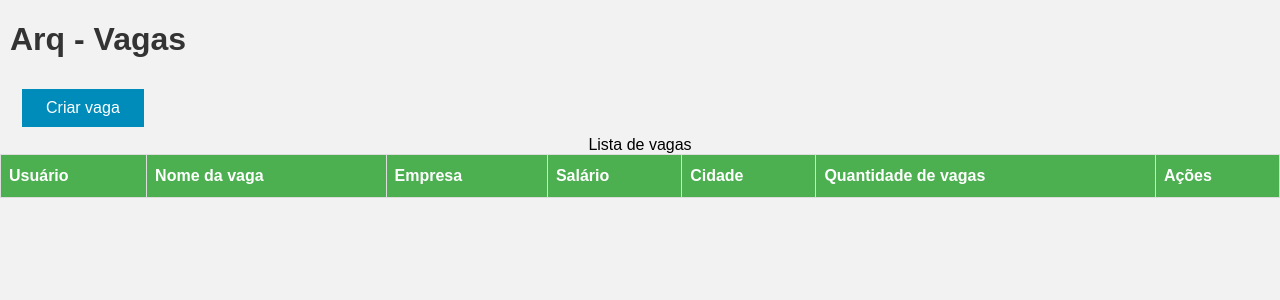
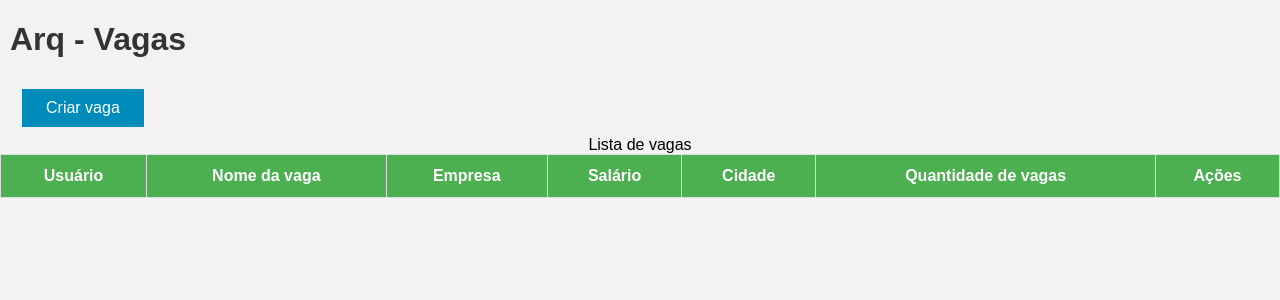
Before and after one commit to eduardoh03/Senai, a Django app: page /jobs/ in a window 1280 px wide. Shown: the part 38-338 px from the top of the page. Run offline with Django 4.2, Linux system fonts and the light colour scheme; data that the repository does not hold is empty.

Commit message:
Centralizado as colunas.

```diff
--- a/apps/core/urls.py
+++ b/apps/core/urls.py
@@ -4,7 +4,6 @@ from django.urls import path, include
 from .views import create_user, entrar, sair
 
 urlpatterns = [
-
     path('create_user', create_user, name="create_user"),
     path('entrar', entrar, name="entrar"),
     path('sair', sair, name="sair"),
--- a/static/css/jobs.css
+++ b/static/css/jobs.css
@@ -1,4 +1,6 @@
-
+.center {
+  text-align: center;
+}
 body {
     font-family: Arial, sans-serif;
 }
--- a/templates/jobs.html
+++ b/templates/jobs.html
@@ -18,23 +18,23 @@
     <table>
     <caption>Lista de vagas</caption>
         <tr>
-            <th>Usuário</th>
-            <th>Nome da vaga</th>
-            <th>Empresa</th>
-            <th>Salário</th>
-            <th>Cidade</th>
-            <th>Quantidade de vagas</th>
-            <th>Ações</th>
+            <th class="center">Usuário</th>
+            <th class="center">Nome da vaga</th>
+            <th class="center">Empresa</th>
+            <th class="center">Salário</th>
+            <th class="center">Cidade</th>
+            <th class="center">Quantidade de vagas</th>
+            <th class="center">Ações</th>
         </tr>
 
         {% for job in jobs %}
             <tr>
-                <td>{% if job.user %}{{ job.user }}{% else %}Usuário não cadastrado{% endif %}</td>
-                <td>{% if job.nome %}{{ job.nome }}{% else %}N/A{% endif %}</td>
-                <td>{% if job.empresa %}{{ job.empresa }}{% else %}N/A{% endif %}</td>
-                <td>{% if job.salario %}R$ {{ job.salario }}{% else %}N/A{% endif %}</td>
-                <td>{% if job.cidade %}{{ job.cidade }}{% else %}N/A{% endif %}</td>
-                <td>{% if job.qtd_jobs %}{{ job.qtd_jobs }}{% else %}N/A{% endif %}</td>
+                <td class="center">{% if job.user %}{{ job.user }}{% else %}Usuário não cadastrado{% endif %}</td>
+                <td class="center">{% if job.nome %}{{ job.nome }}{% else %}N/A{% endif %}</td>
+                <td class="center">{% if job.empresa %}{{ job.empresa }}{% else %}N/A{% endif %}</td>
+                <td class="center">{% if job.salario %}R$ {{ job.salario }}{% else %}N/A{% endif %}</td>
+                <td class="center">{% if job.cidade %}{{ job.cidade }}{% else %}N/A{% endif %}</td>
+                <td class="center">{% if job.qtd_jobs %}{{ job.qtd_jobs }}{% else %}N/A{% endif %}</td>
                 <td>
                     <a class="action-link view" href="{% url 'ver_job' job.id %}" title="Ver detalhes da vaga">Ver
                         vaga</a>
```
